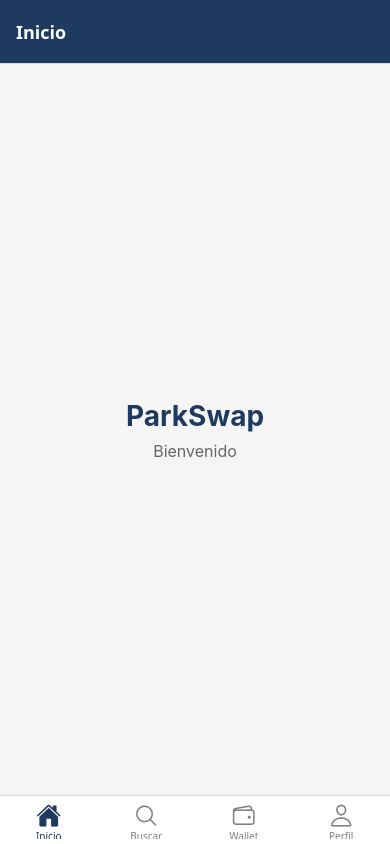
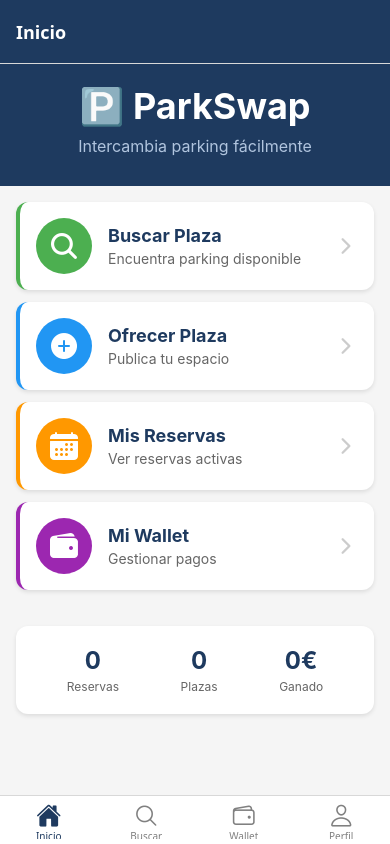
Before and after one commit to rMaker22/ParkSwap, a React Native app: screen / in a window 390 px wide. Built offline with nearby package versions, Linux system fonts and the light colour scheme.

Commit message:
Diseñar pantalla Home con botones principales
- Crear header con logo y mensaje de bienvenida
- Añadir 4 tarjetas de acción principales
- Implementar navegación entre pantallas
- Añadir sección de estadísticas
- Diseño moderno con sombras y bordes redondeados

```diff
--- a/App.js
+++ b/App.js
@@ -1,17 +1,93 @@
 import React from 'react';
 import { NavigationContainer } from '@react-navigation/native';
 import { createBottomTabNavigator } from '@react-navigation/bottom-tabs';
-import { View, Text, StyleSheet } from 'react-native';
+import { View, Text, StyleSheet, TouchableOpacity, ScrollView } from 'react-native';
 import { Ionicons } from '@expo/vector-icons';
 
 const Tab = createBottomTabNavigator();
 
-function HomeScreen() {
+function HomeScreen({ navigation }) {
+  const mainActions = [
+    {
+      title: 'Buscar Plaza',
+      subtitle: 'Encuentra parking disponible',
+      icon: 'search',
+      color: '#4CAF50',
+      screen: 'Buscar'
+    },
+    {
+      title: 'Ofrecer Plaza',
+      subtitle: 'Publica tu espacio',
+      icon: 'add-circle',
+      color: '#2196F3',
+      action: () => alert('Próximamente: Ofrecer Plaza')
+    },
+    {
+      title: 'Mis Reservas',
+      subtitle: 'Ver reservas activas',
+      icon: 'calendar',
+      color: '#FF9800',
+      action: () => alert('Próximamente: Mis Reservas')
+    },
+    {
+      title: 'Mi Wallet',
+      subtitle: 'Gestionar pagos',
+      icon: 'wallet',
+      color: '#9C27B0',
+      screen: 'Wallet'
+    },
+  ];
+
+  const handleAction = (item) => {
+    if (item.screen) {
+      navigation.navigate(item.screen);
+    } else if (item.action) {
+      item.action();
+    }
+  };
+
   return (
-    <View style={styles.container}>
-      <Text style={styles.title}>ParkSwap</Text>
-      <Text style={styles.subtitle}>Bienvenido</Text>
-    </View>
+    <ScrollView style={styles.scrollContainer}>
+      <View style={styles.headerContainer}>
+        <Text style={styles.logo}>🅿️ ParkSwap</Text>
+        <Text style={styles.welcome}>Intercambia parking fácilmente</Text>
+      </View>
+
+      <View style={styles.actionsContainer}>
+        {mainActions.map((item, index) => (
+          <TouchableOpacity
+            key={index}
+            style={[styles.actionCard, { borderLeftColor: item.color }]}
+            onPress={() => handleAction(item)}
+            activeOpacity={0.7}
+          >
+            <View style={[styles.iconContainer, { backgroundColor: item.color }]}>
+              <Ionicons name={item.icon} size={32} color="#fff" />
+            </View>
+            <View style={styles.actionTextContainer}>
+              <Text style={styles.actionTitle}>{item.title}</Text>
+              <Text style={styles.actionSubtitle}>{item.subtitle}</Text>
+            </View>
+            <Ionicons name="chevron-forward" size={24} color="#ccc" />
+          </TouchableOpacity>
+        ))}
+      </View>
+
+      <View style={styles.statsContainer}>
+        <View style={styles.statBox}>
+          <Text style={styles.statNumber}>0</Text>
+          <Text style={styles.statLabel}>Reservas</Text>
+        </View>
+        <View style={styles.statBox}>
+          <Text style={styles.statNumber}>0</Text>
+          <Text style={styles.statLabel}>Plazas</Text>
+        </View>
+        <View style={styles.statBox}>
+          <Text style={styles.statNumber}>0€</Text>
+          <Text style={styles.statLabel}>Ganado</Text>
+        </View>
+      </View>
+    </ScrollView>
   );
 }
 
@@ -86,6 +162,91 @@ const styles = StyleSheet.create({
     alignItems: 'center',
     backgroundColor: '#f5f5f5',
   },
+  scrollContainer: {
+    flex: 1,
+    backgroundColor: '#f5f5f5',
+  },
+  headerContainer: {
+    backgroundColor: '#1E3A5F',
+    padding: 30,
+    paddingTop: 20,
+    alignItems: 'center',
+  },
+  logo: {
+    fontSize: 36,
+    fontWeight: 'bold',
+    color: '#fff',
+    marginBottom: 8,
+  },
+  welcome: {
+    fontSize: 16,
+    color: '#B0C4DE',
+  },
+  actionsContainer: {
+    padding: 16,
+  },
+  actionCard: {
+    flexDirection: 'row',
+    alignItems: 'center',
+    backgroundColor: '#fff',
+    borderRadius: 12,
+    padding: 16,
+    marginBottom: 12,
+    shadowColor: '#000',
+    shadowOffset: { width: 0, height: 2 },
+    shadowOpacity: 0.1,
+    shadowRadius: 4,
+    elevation: 3,
+    borderLeftWidth: 4,
+  },
+  iconContainer: {
+    width: 56,
+    height: 56,
+    borderRadius: 28,
+    justifyContent: 'center',
+    alignItems: 'center',
+    marginRight: 16,
+  },
+  actionTextContainer: {
+    flex: 1,
+  },
+  actionTitle: {
+    fontSize: 18,
+    fontWeight: 'bold',
+    color: '#1E3A5F',
+    marginBottom: 4,
+  },
+  actionSubtitle: {
+    fontSize: 14,
+    color: '#666',
+  },
+  statsContainer: {
+    flexDirection: 'row',
+    justifyContent: 'space-around',
+    backgroundColor: '#fff',
+    margin: 16,
+    marginTop: 8,
+    padding: 20,
+    borderRadius: 12,
+    shadowColor: '#000',
+    shadowOffset: { width: 0, height: 2 },
+    shadowOpacity: 0.1,
+    shadowRadius: 4,
+    elevation: 3,
+  },
+  statBox: {
+    alignItems: 'center',
+  },
+  statNumber: {
+    fontSize: 24,
+    fontWeight: 'bold',
+    color: '#1E3A5F',
+  },
+  statLabel: {
+    fontSize: 12,
+    color: '#666',
+    marginTop: 4,
+  },
   title: {
     fontSize: 28,
     fontWeight: 'bold',
```
